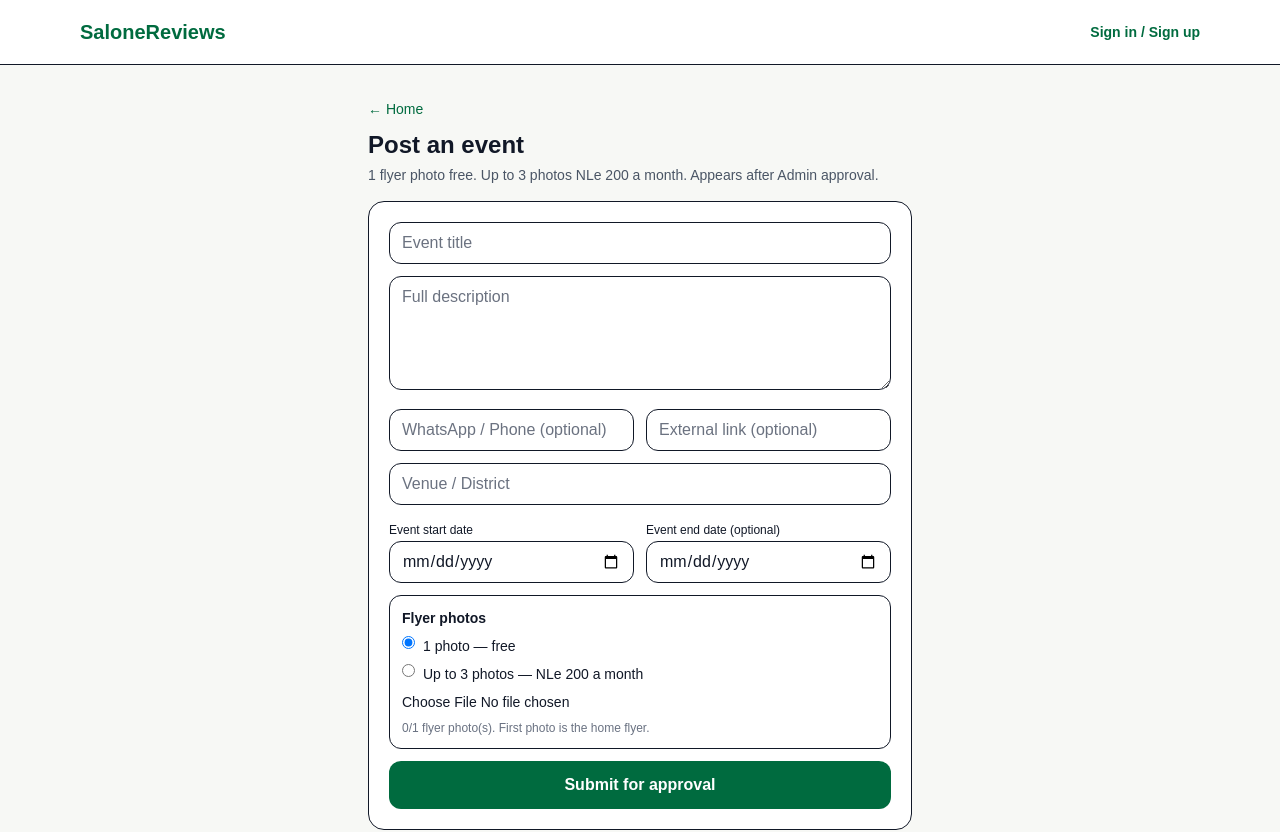
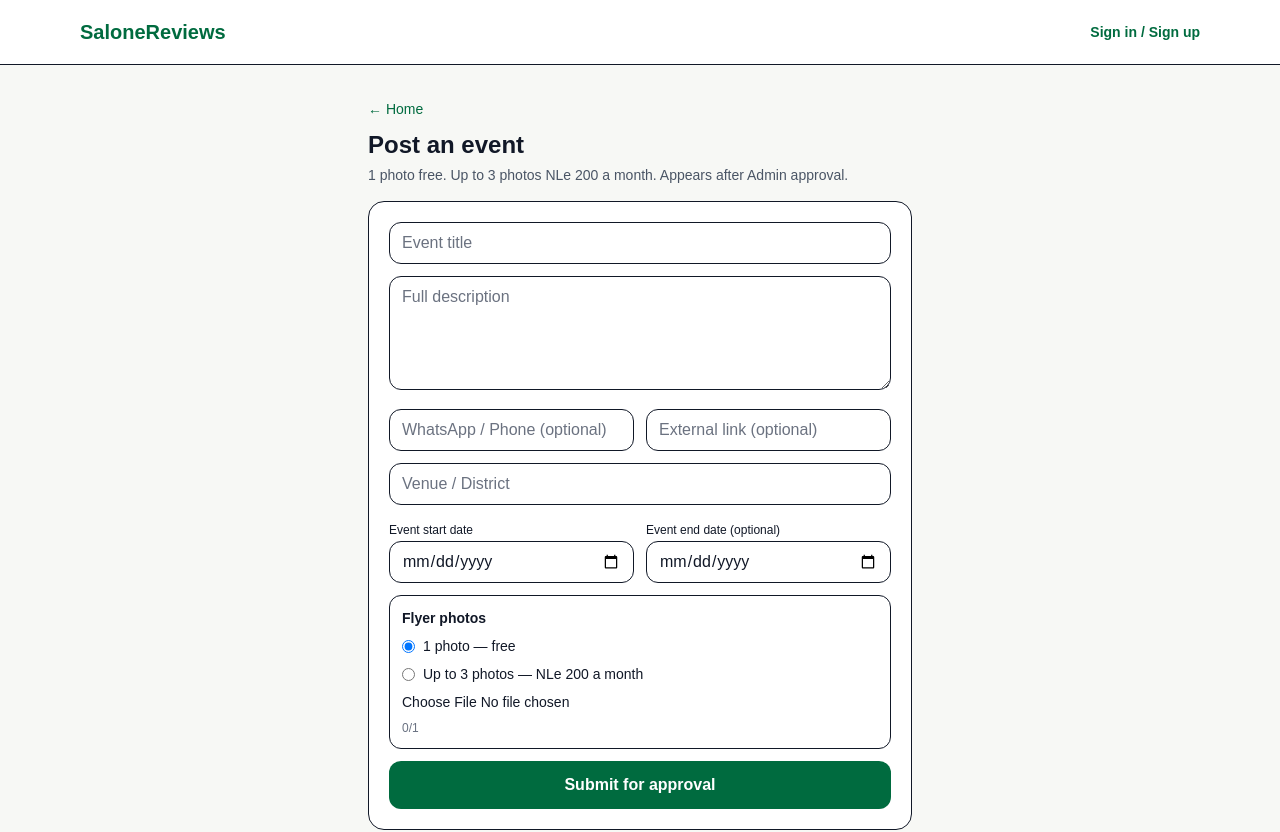
Before and after one commit to haroldbarber18/salone-reviews, a Next.js app: page /events/new in a window 1280 px wide. Shown: the top 832 px of the page. Built offline with nearby package versions, Linux system fonts and the light colour scheme; no server answers.

Commit message:
Public event form matches Admin data structure

```diff
--- a/app/events/new/page.tsx
+++ b/app/events/new/page.tsx
@@ -26,11 +26,6 @@ export default function NewEventPage() {
 
   const maxPhotos = pack === "paid3" ? 3 : 1;
 
-  const handleFiles = (files: FileList | null) => {
-    if (!files) return;
-    setImageFiles(Array.from(files).slice(0, maxPhotos));
-  };
-
   async function onSubmit(e: React.FormEvent) {
     e.preventDefault();
     setErr("");
@@ -38,12 +33,11 @@ export default function NewEventPage() {
       return setErr("Title, description and event start date are required.");
     }
     if (imageFiles.length === 0) return setErr("Add the flyer photo.");
-    if (imageFiles.length > maxPhotos) return setErr(`Maximum ${maxPhotos} photo(s) for this pack.`);
-    if (pack === "paid3" && !receipt) return setErr("Attach the Orange Money screenshot for NLe 200.");
+    if (pack === "paid3" && !receipt) return setErr("Attach the Orange Money screenshot.");
     setBusy(true);
     try {
       const photos: string[] = [];
-      for (const file of imageFiles) {
+      for (const file of imageFiles.slice(0, maxPhotos)) {
         const r = ref(storage, `ads/${Date.now()}-${file.name}`);
         await uploadBytes(r, file);
         photos.push(await getDownloadURL(r));
@@ -57,7 +51,7 @@ export default function NewEventPage() {
       await addDoc(collection(db, "ads"), {
         type: "event",
         placement: "left",
-        feeType: pack === "paid3" ? "paid" : "free",
+        feeType: pack === "paid3" ? "paid" : "",
         price: pack === "paid3" ? "NLe 200 / month" : "",
         title: title.trim(),
         description: description.trim(),
@@ -71,7 +65,6 @@ export default function NewEventPage() {
         photos,
         imageUrl: photos[0] || "",
         receiptUrl,
-        photoPack: pack,
         active: false,
         status: "pending",
         createdAt: serverTimestamp(),
@@ -91,12 +84,10 @@ export default function NewEventPage() {
         <Link href="/" className="text-sm text-[#006B3F]">← Home</Link>
         <h1 className="text-2xl font-bold mt-2 mb-1">Post an event</h1>
         <p className="text-sm text-gray-600 mb-4">
-          1 flyer photo free. Up to 3 photos NLe 200 a month. Appears after Admin approval.
+          1 photo free. Up to 3 photos NLe 200 a month. Appears after Admin approval.
         </p>
         {done ? (
-          <div className="bg-white border rounded-2xl p-5">
-            Sent. You will see it after Admin approval.
-          </div>
+          <div className="bg-white border rounded-2xl p-5">Sent. Waiting for Admin approval.</div>
         ) : (
           <form onSubmit={onSubmit} className="bg-white border rounded-2xl p-5 space-y-3">
             <input className="w-full border rounded-xl px-3 py-2" placeholder="Event title" value={title} onChange={(e) => setTitle(e.target.value)} />
@@ -118,20 +109,19 @@ export default function NewEventPage() {
             </div>
             <div className="border rounded-xl p-3 space-y-2 text-sm">
               <p className="font-semibold">Flyer photos</p>
-              <label className="flex items-start gap-2">
-                <input type="radio" checked={pack === "free1"} onChange={() => { setPack("free1"); setImageFiles((p) => p.slice(0, 1)); setReceipt(null); }} />
-                <span>1 photo — free</span>
+              <label className="flex items-center gap-2">
+                <input type="radio" checked={pack === "free1"} onChange={() => { setPack("free1"); setImageFiles([]); setReceipt(null); }} />
+                1 photo — free
               </label>
-              <label className="flex items-start gap-2">
+              <label className="flex items-center gap-2">
                 <input type="radio" checked={pack === "paid3"} onChange={() => setPack("paid3")} />
-                <span>Up to 3 photos — NLe 200 a month</span>
+                Up to 3 photos — NLe 200 a month
               </label>
-              <input type="file" accept="image/*" multiple={pack === "paid3"} onChange={(e) => handleFiles(e.target.files)} />
-              <p className="text-xs text-gray-500">{imageFiles.length}/{maxPhotos} flyer photo(s). First photo is the home flyer.</p>
+              <input type="file" accept="image/*" multiple={pack === "paid3"} onChange={(e) => setImageFiles(Array.from(e.target.files || []).slice(0, maxPhotos))} />
+              <p className="text-xs text-gray-500">{imageFiles.length}/{maxPhotos}</p>
               {pack === "paid3" && (
                 <div className="pt-2 border-t space-y-2">
-                  <p>Send NLe 200 to Orange Money <span className="font-semibold">{ORANGE}</span></p>
-                  <p className="text-xs text-gray-500">Attach the receipt screenshot.</p>
+                  <p>Send NLe 200 to Orange Money <b>{ORANGE}</b></p>
                   <input type="file" accept="image/*" onChange={(e) => setReceipt(e.target.files?.[0] || null)} />
                 </div>
               )}
```
